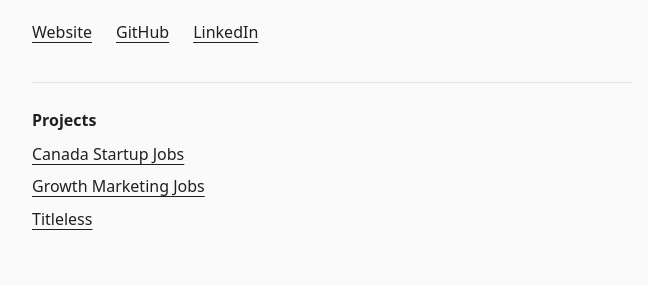
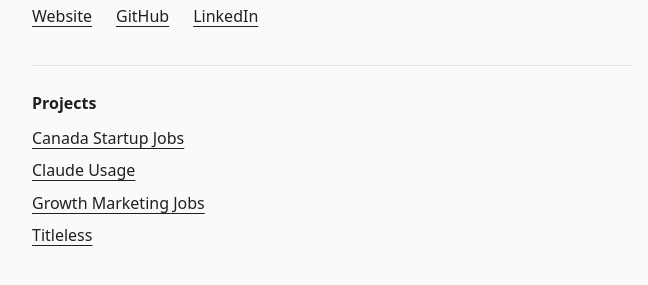
Before and after one commit to fiz-is/fiz-is.github.io, a plain HTML site: page index.html in a window 1280 px wide. Shown: the part 363-648 px from the top of the page, without its empty margins (308-956 px from the left). Drawn offline with Linux system fonts and the light colour scheme.

Commit message:
Add Claude Usage to portfolio projects

```diff
--- a/index.html
+++ b/index.html
@@ -46,6 +46,7 @@
     <section class="projects" aria-labelledby="projects-heading">
       <h2 id="projects-heading">Projects</h2>
       <p><a href="https://canadastartupjobs.ca/">Canada Startup Jobs</a></p>
+      <p><a href="https://www.claudeusage.dev/">Claude Usage</a></p>
       <p><a href="https://fiz-is.github.io/growth-marketing-jobs/">Growth Marketing Jobs</a></p>
       <p><a href="/titleless/">Titleless</a></p>
     </section>
```
